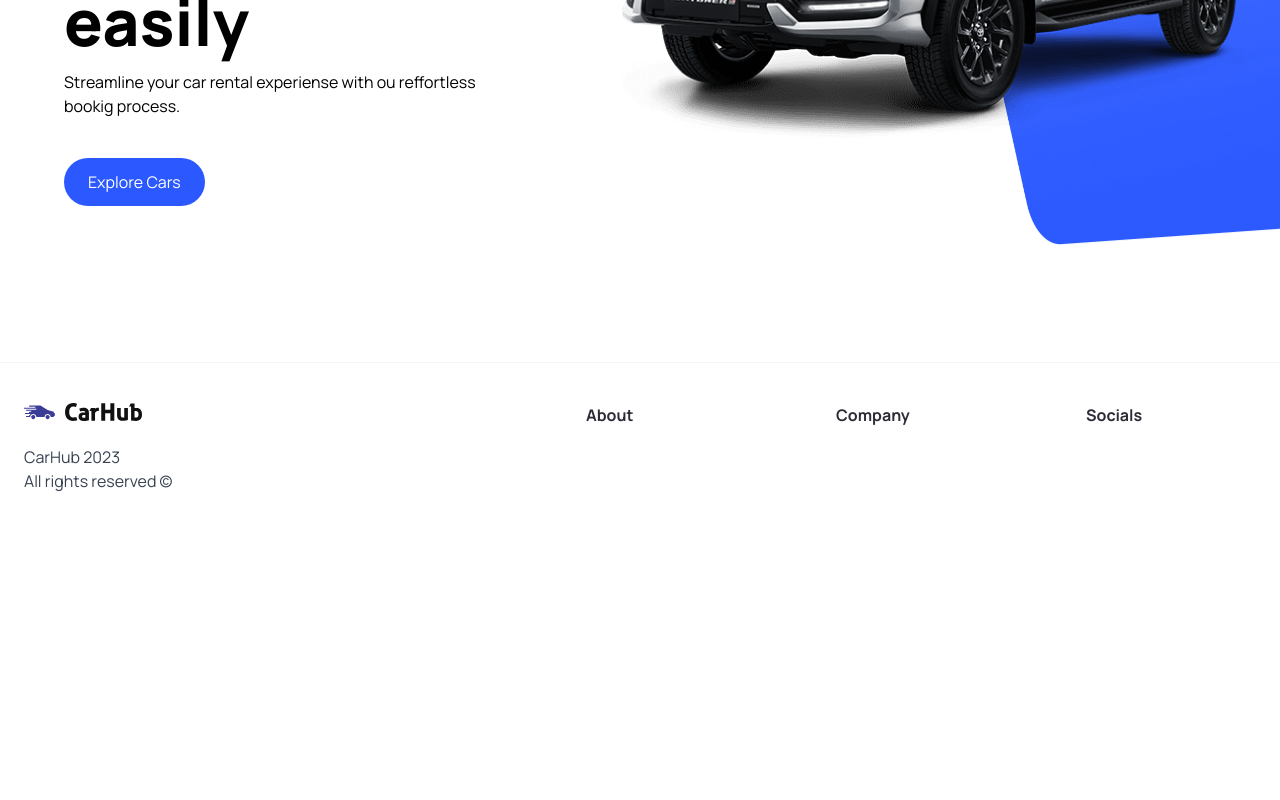
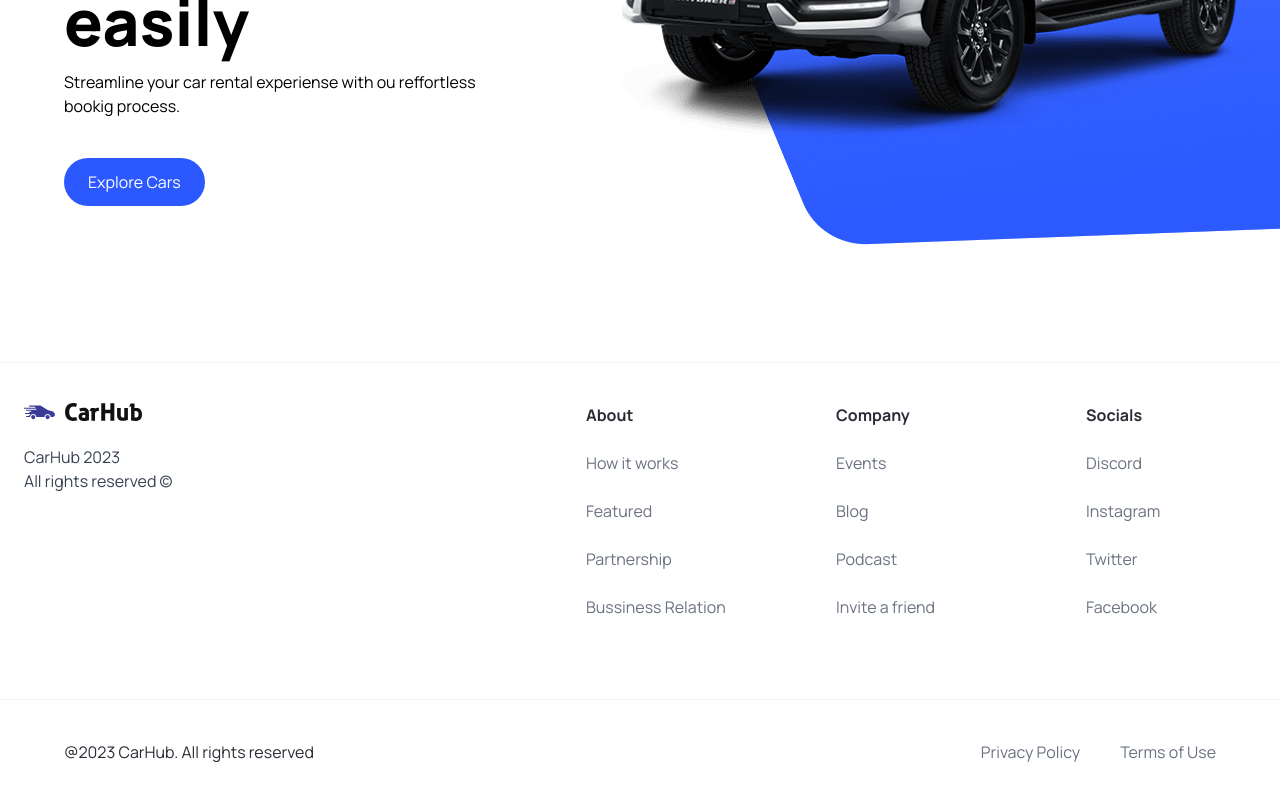
Before and after one commit to AlexRudnyk/cars-showroom, a Next.js app: page / in a window 1280 px wide. Shown: the part 458-1258 px from the top of the page. Before the commit the page ends 991 px from the top, so only its background shows below. Built offline with nearby package versions, Linux system fonts and the light colour scheme.

Commit message:
adds footer

```diff
--- a/components/Footer.tsx
+++ b/components/Footer.tsx
@@ -23,8 +23,29 @@
           {footerLinks.map((link) => (
             <div key={link.title} className="footer__link">
               <h3 className="font-bold">{link.title}</h3>
+              {link.links.map((item) => (
+                <Link
+                  key={item.title}
+                  href={item.url}
+                  className="text-gray-500"
+                >
+                  {item.title}
+                </Link>
+              ))}
             </div>
           ))}
+        </div>
+      </div>
+
+      <div className="flex justify-between items-center flex-wrap mt-10 border-t border-gray-100 sm:px-16 px-6 py-10">
+        <p>@2023 CarHub. All rights reserved</p>
+        <div className="footer__copyrights-link">
+          <Link href="/" className="text-gray-500">
+            Privacy Policy
+          </Link>
+          <Link href="/" className="text-gray-500">
+            Terms of Use
+          </Link>
         </div>
       </div>
     </footer>
--- a/components/Hero.tsx
+++ b/components/Hero.tsx
@@ -25,8 +25,8 @@
       <div className="hero__image-container">
         <div className="hero__image">
           <Image src="/hero.png" alt="hero" fill className="object-contain" />
-          <div className="hero__image-overlay" />
         </div>
+        <div className="hero__image-overlay" />
       </div>
     </div>
   );
```
